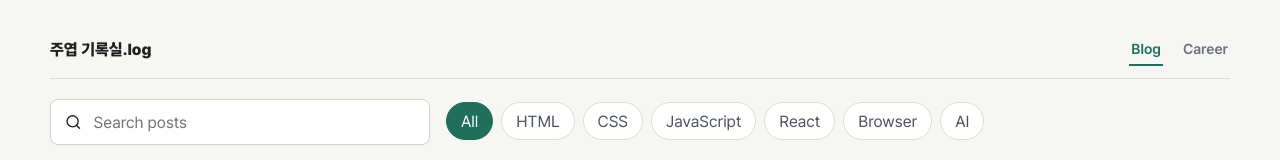
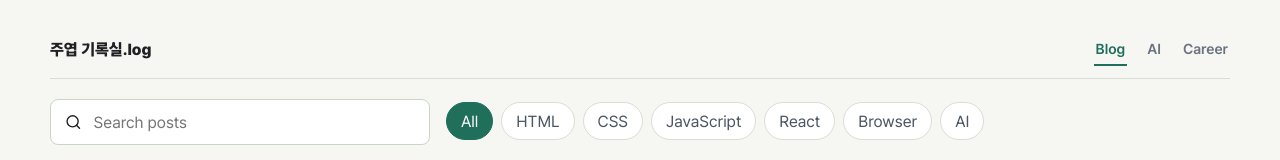
Before and after one commit to myeolgu/blog, a React (Vite) app: page / in a window 1280 px wide. Shown: the top 160 px of the page. Built offline with nearby package versions, Linux system fonts and the light colour scheme.

Commit message:
Add JU favicon and AI tab

```diff
--- a/index.html
+++ b/index.html
@@ -3,6 +3,7 @@
   <head>
     <meta charset="UTF-8" />
     <meta name="viewport" content="width=device-width, initial-scale=1.0" />
+    <link rel="icon" type="image/svg+xml" href="/favicon.svg" />
     <title>주엽 기록실.log</title>
   </head>
   <body>
--- a/src/App.jsx
+++ b/src/App.jsx
@@ -59,6 +59,12 @@ export default function App() {
   function handleTabChange(tab) {
     setActiveTab(tab);
     setSelectedPostId(null);
+
+    if (tab === "blog" || tab === "ai") {
+      setActiveCategory(tab === "ai" ? "AI" : "All");
+      setSearchTerm("");
+      setCurrentPage(1);
+    }
   }
 
   function handlePostNavigation(postId) {
@@ -92,6 +98,14 @@ export default function App() {
             onClick={() => handleTabChange("blog")}
           >
             Blog
+          </button>
+          <button
+            aria-current={activeTab === "ai" ? "page" : undefined}
+            className={activeTab === "ai" ? "is-active" : ""}
+            type="button"
+            onClick={() => handleTabChange("ai")}
+          >
+            AI
           </button>
           <button
             aria-current={activeTab === "career" ? "page" : undefined}
```
Also changed, not shown: public/favicon.svg (added).
